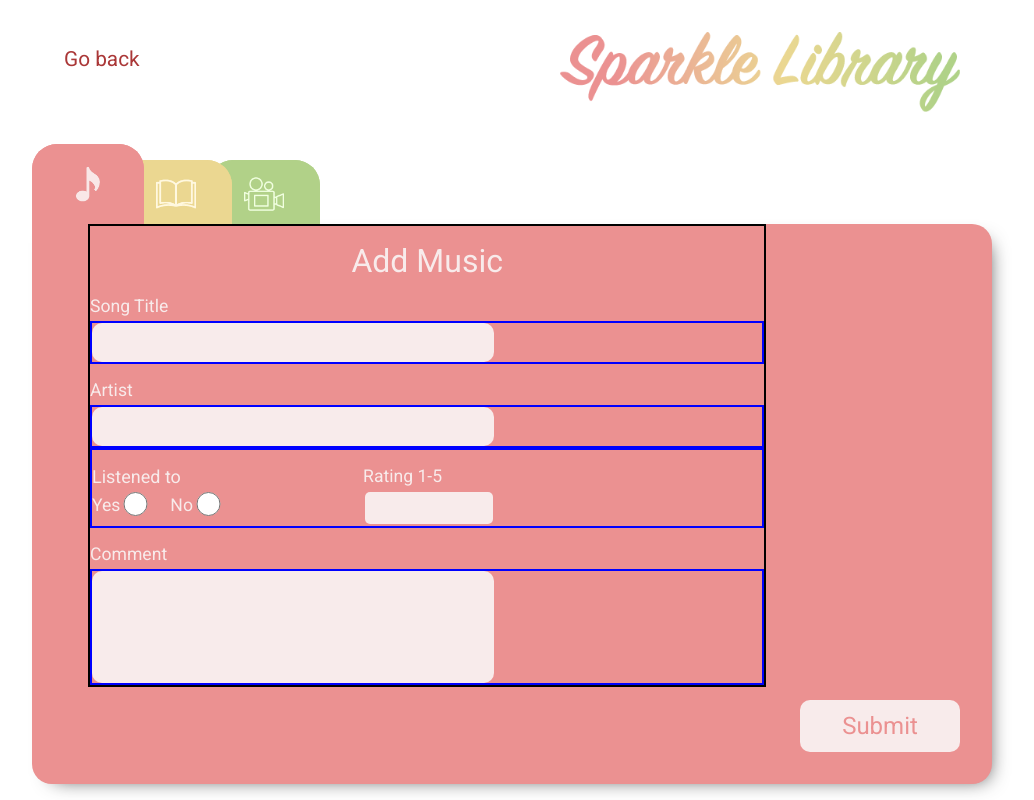
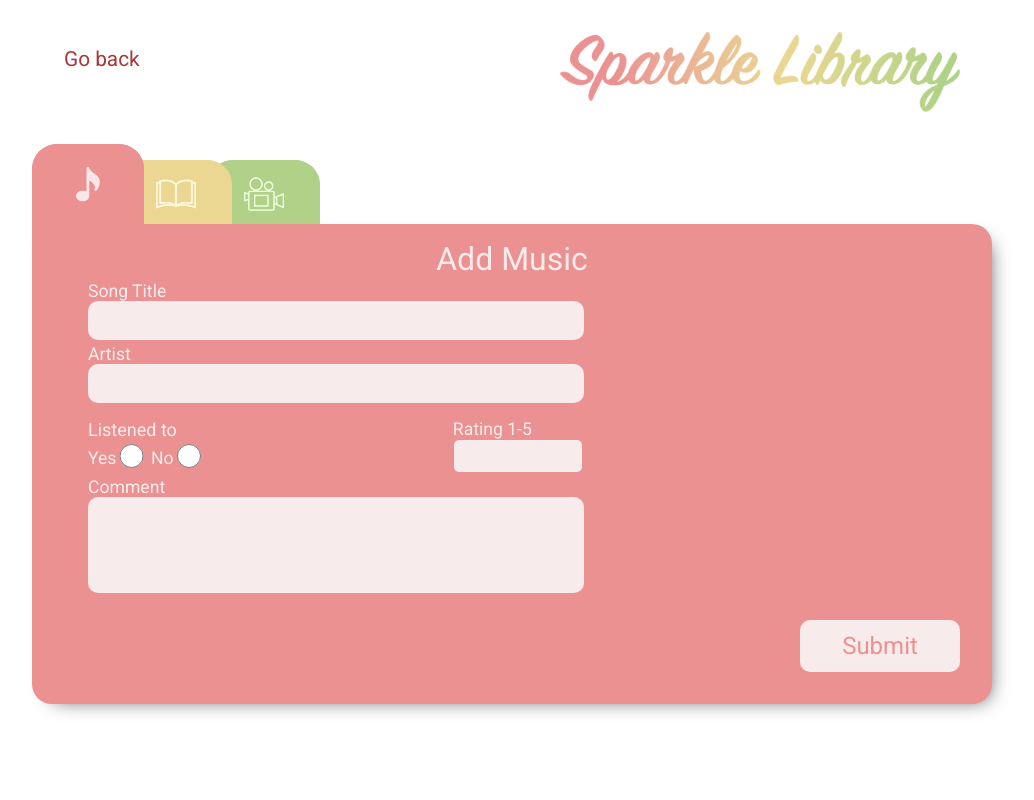
Before and after one commit to neda-jahadi/Sparkles, a React (Create React App) app: page / in a window 1280 px wide. Both pictures are taken after a click on the button "Add Music". Shown: the whole page, without its empty margins (128-1162 px from the left). Built offline with nearby package versions, Linux system fonts and the light colour scheme.

Commit message:
började pilla med css som ser konstig ut på formuläret när man zoomar ut, men inser att jag nog får vänta med det tills imorgon när jag kan få hjälp av jonas som har en större skärm

```diff
--- a/src/components/Container.css
+++ b/src/components/Container.css
@@ -12,6 +12,7 @@ section {
     width: 100%;
     height: 100%;
   }
+
 
 @media(min-width: 700px){
 
@@ -72,3 +73,9 @@ section {
       }
 
 }
+
+@media(max-height: 800px) and (min-width: 700px){
+  section {
+    max-height: 60vh;
+  }
+}
--- a/src/components/FormStyle.css
+++ b/src/components/FormStyle.css
@@ -1,17 +1,11 @@
 
-form {
-  width: 80%;
+form{
+    width: 100%;
     height: 100%;
     font-family: 'Roboto', sans-serif;
     display: flex;
     flex-direction: column;
     align-items: center;
-  border: 2px solid black;
-}
-
-form > div{
-  border: 2px solid blue;
-  width: auto;
 }
 
 
@@ -47,21 +41,22 @@ justify-content: space-between;
   text-align: end;
 }
 
-form input[type="radio"]{
+input[type="radio"]{
   width: 1.6em;
   height: 1.5rem;
   margin-right: 1rem;
   position: relative;
   top: .3rem;
 }
-form input[type="radio"]:nth-of-type(2){
+input[type="radio"]:nth-of-type(2){
     margin-right: 0;
 }
 
-form input[type="number"]{
+input[type="number"]{
   width: 8rem;
   position: relative;
 }
+
 
 fieldset{
   border: none;
@@ -122,7 +117,7 @@ text-align: right;
 
   @media(max-width: 337px){
 
- form input[type="radio"]:nth-of-type(1){
+    input[type="radio"]:nth-of-type(1){
         margin-right: 0;
     }
     form .rating-container{
@@ -137,6 +132,7 @@ text-align: right;
   }
 
   /* For them fat screens */
+
 
 @media(min-width: 700px){
 
@@ -159,43 +155,21 @@ text-align: right;
     width: 100%;
     /* max-width: 20rem; */
     min-width: fit-content;
+
     display: flex;
   }
   form > .rating-container > div:first-child{
-    width: calc(60% - 1em);
+    width: 60%;
+    max-width: 31rem;
     display:flex;
     margin-top:1rem;
     justify-content: space-between;
   }
 
-  }
-
-  form{
-    align-items: flex-start;
-}
-  form input{
-      width: 60%;
-      max-width: 31rem;
-  }
-
-form > .rating-container{
-  width: 100%;
-  /* max-width: 20rem; */
-  min-width: fit-content;
-
-  display: flex;
-}
-form > .rating-container > div:first-child{
-  width:60%;
-  display:flex;
-  margin-top:1rem;
-  justify-content: space-between;
-}
-
-form input[type="radio"]{
+  input[type="radio"]{
     width: 1.6em;
     height: 1.5rem;
-  margin-right: 1em;
+    margin-right: .2em;
     position: relative;
     top: .3rem;
   }
@@ -232,7 +206,7 @@ label.rate{
     position: unset;
 	}
 
-textarea{
+  form textarea{
       width: 60%;
       max-width: 31rem;
       height: 7rem;
@@ -243,3 +217,17 @@ form > input[type="submit"]{
     bottom: 2rem;
     right: 2rem;
   }
+}
+
+@media(max-height: 800px) and (min-width: 700px){
+  form > div{
+    padding: 0;
+  }
+  form textarea{
+    max-height: 6rem;
+  }
+  form label{
+    padding-bottom: unset;
+    margin-top: .2rem;
+  }
+}
```
Lines whose indentation alone changed are shown as unchanged.
